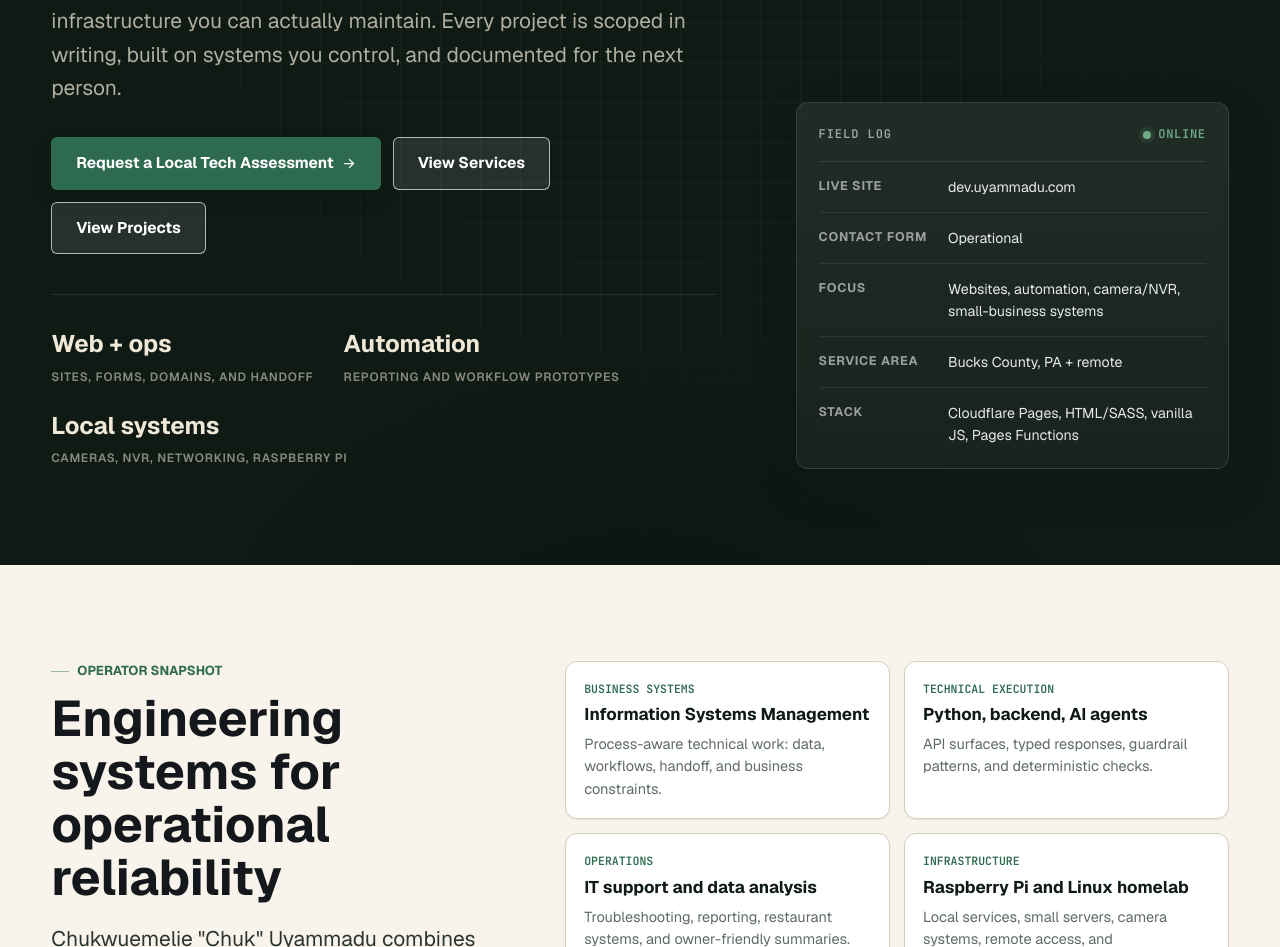
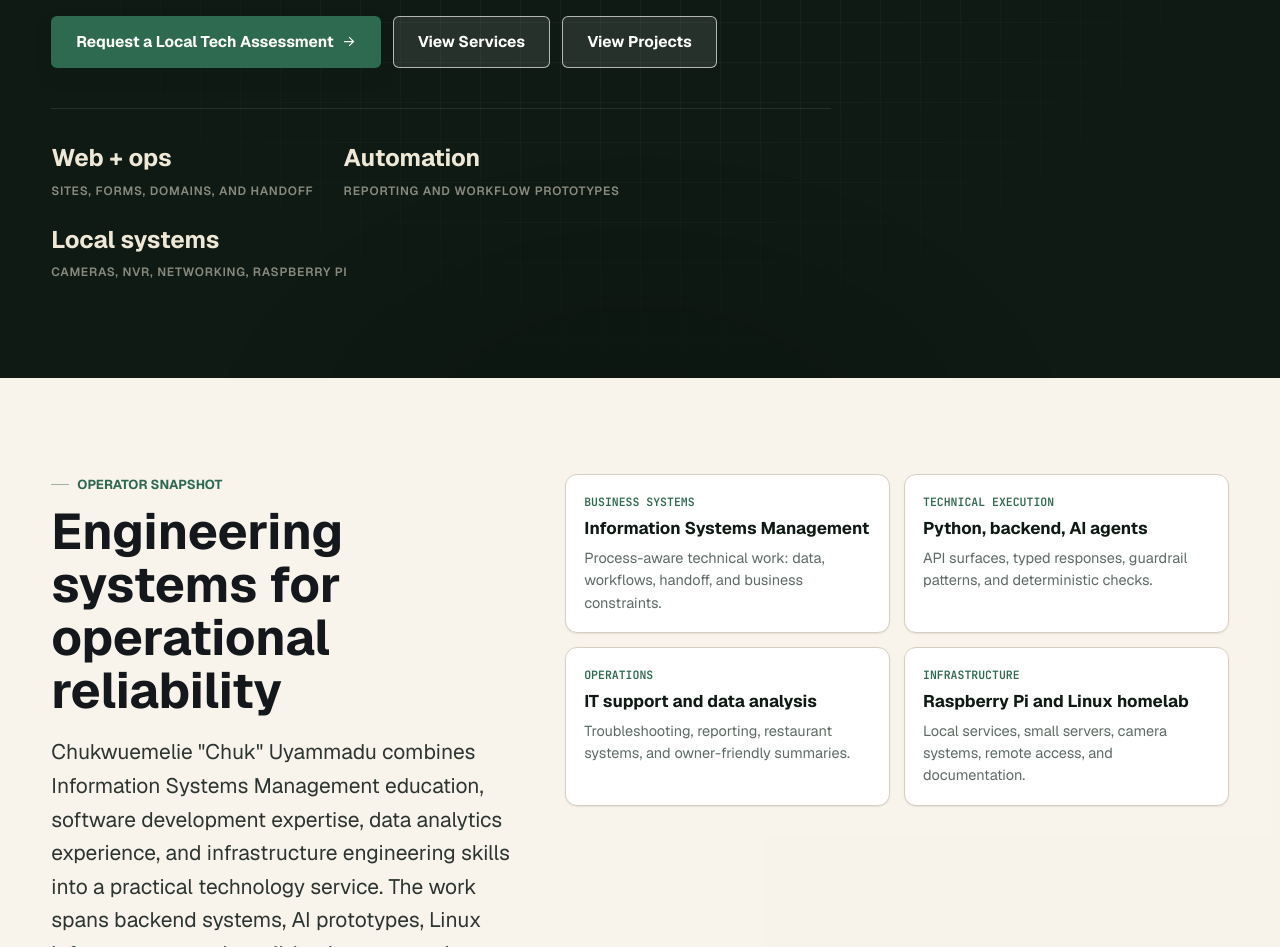
Before and after one commit to Bobbygkmc/ivorybill-portfolio, a website: page index.html in a window 1280 px wide. Shown: the part 816-1763 px from the top of the page. Drawn offline with nearby package versions, Linux system fonts and the light colour scheme.

Commit message:
Remove Field Log card from homepage hero
Drop the operator-status "Field log" card and its .uy-hero__visual
wrapper from the hero, and collapse the two-column hero grid to a
single column so the remaining copy reads as an intentional
left-aligned layout. Removes the now-dead .uy-operator-card and
&__visual Sass (used only by this card).

Co-Authored-By: Claude Opus 4.8 <noreply@anthropic.com>

```diff
--- a/index.html
+++ b/index.html
@@ -120,37 +120,6 @@
                 <span class="uy-hero__meta-item-label">Cameras, NVR, networking, Raspberry Pi</span>
               </div>
             </div>
-          </div>
-
-          <div class="uy-hero__visual">
-            <aside class="uy-operator-card" aria-label="Current operator status">
-              <div class="uy-operator-card__head">
-                <span>Field log</span>
-                <strong>Online</strong>
-              </div>
-              <dl class="uy-operator-card__list">
-                <div>
-                  <dt>Live site</dt>
-                  <dd>dev.uyammadu.com</dd>
-                </div>
-                <div>
-                  <dt>Contact form</dt>
-                  <dd>Operational</dd>
-                </div>
-                <div>
-                  <dt>Focus</dt>
-                  <dd>Websites, automation, camera/NVR, small-business systems</dd>
-                </div>
-                <div>
-                  <dt>Service area</dt>
-                  <dd>Bucks County, PA + remote</dd>
-                </div>
-                <div>
-                  <dt>Stack</dt>
-                  <dd>Cloudflare Pages, HTML/SASS, vanilla JS, Pages Functions</dd>
-                </div>
-              </dl>
-            </aside>
           </div>
         </div>
       </section>
--- a/sass/pages/_uy-hero.scss
+++ b/sass/pages/_uy-hero.scss
@@ -29,11 +29,7 @@ body.uy-page {
     &__inner {
       position: relative;
       display: grid;
-      grid-template-columns: minmax(0, 1.38fr) minmax(31rem, 0.9fr);
-      gap: 8rem;
-      align-items: end;
-
-      @include respond(tab-port) { grid-template-columns: 1fr; gap: 4.5rem; }
+      grid-template-columns: 1fr;
     }
 
     &__copy {
@@ -88,17 +84,6 @@ body.uy-page {
       }
     }
 
-    &__visual {
-      position: relative;
-      max-width: 54rem;
-      justify-self: end;
-
-      @include respond(tab-port) {
-        max-width: 62rem;
-        justify-self: start;
-      }
-    }
-
     &__console {
       width: min(100%, 54rem);
 
@@ -133,101 +118,6 @@ body.uy-page {
       border: 1px solid rgba($uy-primary, 0.18);
       box-shadow: $uy-shadow-lg;
       background: $uy-surface-deep;
-    }
-  }
-
-  .uy-operator-card {
-    width: min(100%, 54rem);
-    padding: 2.2rem;
-    color: rgba(#fff, 0.9);
-    background:
-      linear-gradient(180deg, rgba(#fff, 0.06), rgba(#fff, 0.025)),
-      rgba(#fff, 0.02);
-    border: 1px solid rgba(#fff, 0.11);
-    border-radius: $uy-radius-lg;
-    box-shadow: $uy-shadow-lg;
-    backdrop-filter: blur(8px);
-
-    @include respond(phone) {
-      width: 100%;
-      padding: 1.8rem;
-    }
-
-    &__head {
-      display: flex;
-      justify-content: space-between;
-      gap: 1.6rem;
-      align-items: center;
-      padding-bottom: 1.6rem;
-      border-bottom: 1px solid rgba(#fff, 0.10);
-
-      span {
-        font-family: $uy-font-mono;
-        font-size: 1.2rem;
-        font-weight: 600;
-        color: rgba(#fff, 0.58);
-        letter-spacing: 0.08em;
-        text-transform: uppercase;
-      }
-
-      strong {
-        display: inline-flex;
-        align-items: center;
-        gap: 0.7rem;
-        color: #6fab87;
-        font-family: $uy-font-mono;
-        font-size: 1.2rem;
-        font-weight: 600;
-        letter-spacing: 0.06em;
-        text-transform: uppercase;
-
-        &::before {
-          content: '';
-          width: 0.8rem;
-          height: 0.8rem;
-          border-radius: 50%;
-          background: currentColor;
-          box-shadow: 0 0 0 0.4rem rgba(#6fab87, 0.12);
-        }
-      }
-    }
-
-    &__list {
-      margin: 0;
-      display: grid;
-
-      div {
-        display: grid;
-        grid-template-columns: minmax(10rem, 0.44fr) 1fr;
-        gap: 1.6rem;
-        padding: 1.4rem 0;
-        border-bottom: 1px solid rgba(#fff, 0.08);
-
-        &:last-child {
-          border-bottom: 0;
-          padding-bottom: 0;
-        }
-
-        @include respond(phone) {
-          grid-template-columns: 1fr;
-          gap: 0.4rem;
-        }
-      }
-
-      dt {
-        color: rgba(#fff, 0.56);
-        font-size: 1.25rem;
-        font-weight: 700;
-        letter-spacing: 0.06em;
-        text-transform: uppercase;
-      }
-
-      dd {
-        margin: 0;
-        color: rgba(#fff, 0.9);
-        font-size: 1.42rem;
-        line-height: 1.55;
-      }
     }
   }
 
```
Also changed, not shown: css/style.css.
